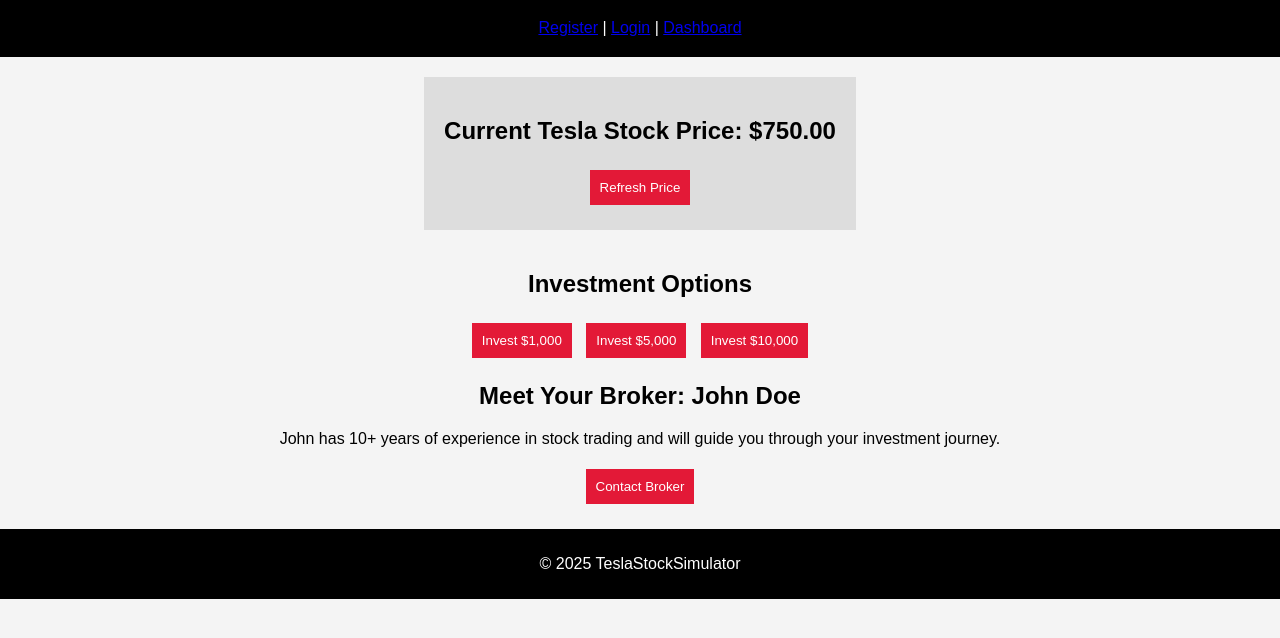
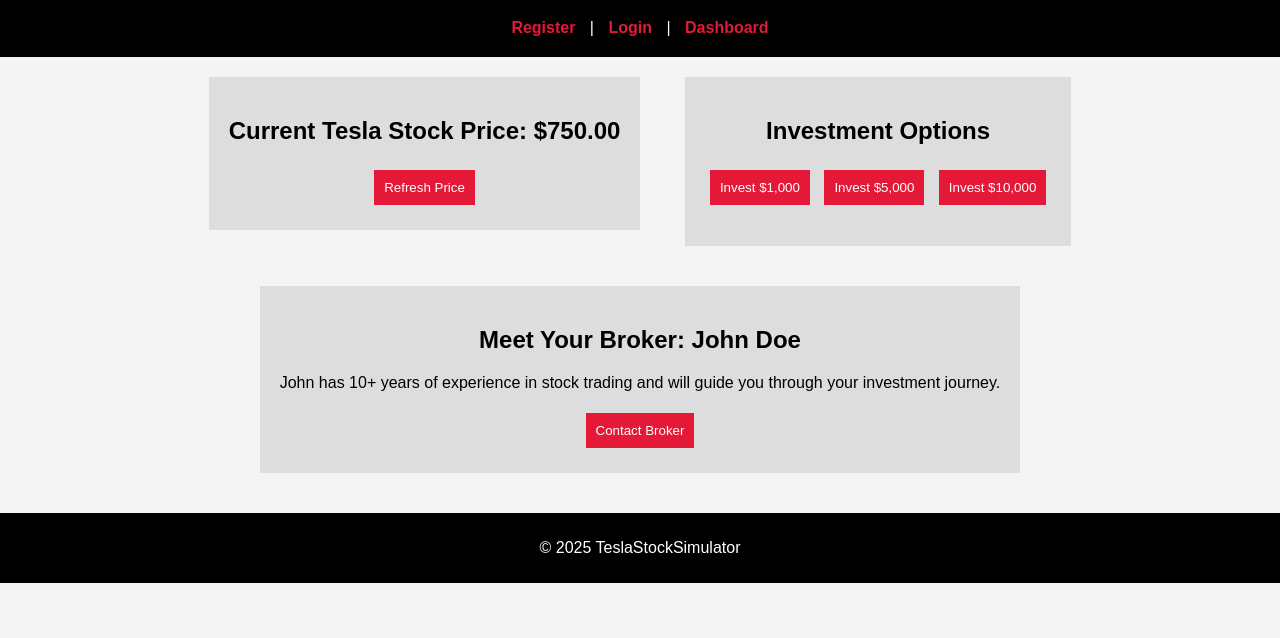
Before and after one commit to LuciusDeee/Tesla-Stock-Investment-, a plain HTML site: page index.html in a window 1280 px wide. Shown: the part 82-720 px from the top of the page. Drawn offline with Linux system fonts and the light colour scheme.

Commit message:
Styles.css

```diff
--- a/styles.css
+++ b/styles.css
@@ -12,7 +12,14 @@
     padding: 20px;
 }
 
-.stock-info {
+nav a {
+    color: #e31937;
+    font-weight: bold;
+    text-decoration: none;
+    margin: 10px;
+}
+
+.stock-info, .investment, .broker {
     margin: 20px;
     padding: 20px;
     background: #ddd;
```
